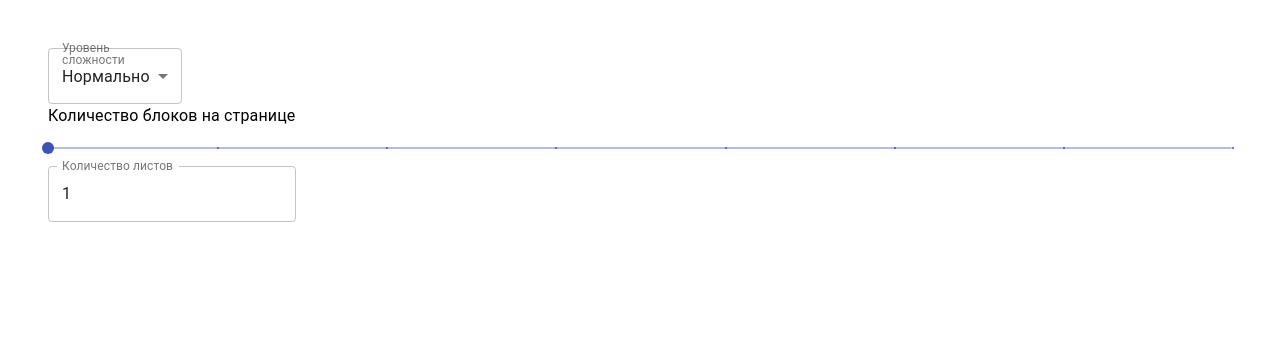
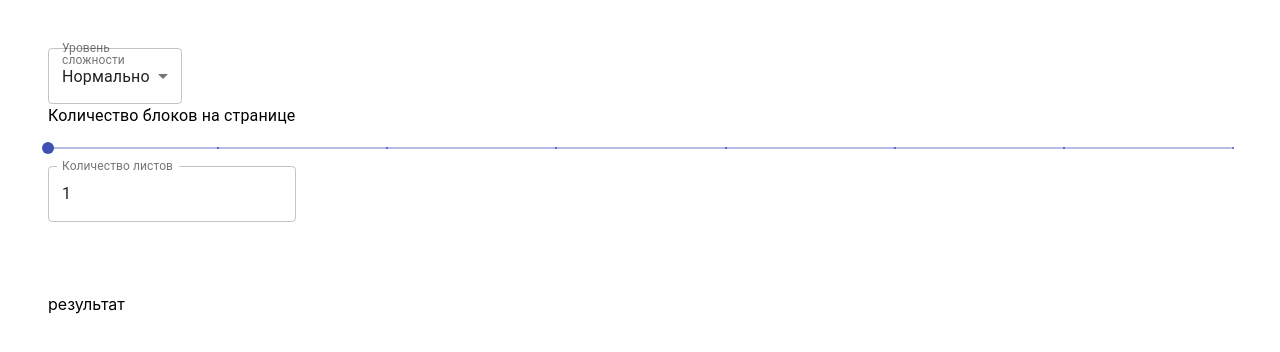
Before and after one commit to Lyrklif/print-sudoku, a React (Create React App) app: page / in a window 1280 px wide. Shown: the top 352 px of the page. Built offline with nearby package versions, Linux system fonts and the light colour scheme.

Commit message:
настройки

```diff
--- a/src/App.js
+++ b/src/App.js
@@ -5,6 +5,9 @@ import {useSelector, useDispatch} from 'react-redux';
 import fluids from "./actions/fluids/fluids";
 
 import SettingsPanel from './components/SettingsPanel';
+import Preview from './components/Preview';
+
+
 
 const App = () => {
   const store = useSelector(state => state);
@@ -14,6 +17,7 @@ const App = () => {
   return (
     <>
       <SettingsPanel />
+      <Preview />
     </>
   )
 };
--- /dev/null
+++ b/src/components/Preview.js
@@ -0,0 +1,35 @@
+import React, {useState} from 'react';
+import {useDispatch, useSelector} from 'react-redux';
+
+import Box from '@material-ui/core/Box';
+import InputLabel from '@material-ui/core/InputLabel';
+import MenuItem from '@material-ui/core/MenuItem';
+import FormControl from '@material-ui/core/FormControl';
+import Select from '@material-ui/core/Select';
+import Typography from '@material-ui/core/Typography';
+import Slider from '@material-ui/core/Slider';
+import TextField from '@material-ui/core/TextField';
+
+import level from '../actions/generatorSettings/level';
+import blocksOnSheet from '../actions/generatorSettings/blocksOnSheet';
+import numberOfSheet from '../actions/generatorSettings/numberOfSheet';
+
+import Sudoku from './Sudoku';
+
+const Preview = () => {
+  const store = useSelector(state => state);
+  const dispatch = useDispatch();
+
+  return (
+    <Box m={3} p={3}>
+результат
+
+      {store.fluids.map((block, index) => {
+        return <Sudoku />
+      })}
+
+    </Box>
+  )
+};
+
+export default Preview;
--- a/src/components/SettingsPanel.js
+++ b/src/components/SettingsPanel.js
@@ -43,7 +43,7 @@ const SettingsPanel = () => {
       </FormControl>
 
 
-      <Typography id="discrete-slider" gutterBottom>
+      <Typography gutterBottom>
         Количество блоков на странице
       </Typography>
       <Slider
--- /dev/null
+++ b/src/components/Sudoku.js
@@ -0,0 +1,30 @@
+import React, {useState} from 'react';
+import {useDispatch, useSelector} from 'react-redux';
+
+import Box from '@material-ui/core/Box';
+import InputLabel from '@material-ui/core/InputLabel';
+import MenuItem from '@material-ui/core/MenuItem';
+import FormControl from '@material-ui/core/FormControl';
+import Select from '@material-ui/core/Select';
+import Typography from '@material-ui/core/Typography';
+import Slider from '@material-ui/core/Slider';
+import TextField from '@material-ui/core/TextField';
+
+import level from '../actions/generatorSettings/level';
+import blocksOnSheet from '../actions/generatorSettings/blocksOnSheet';
+import numberOfSheet from '../actions/generatorSettings/numberOfSheet';
+
+
+const Preview = () => {
+  const store = useSelector(state => state);
+  const dispatch = useDispatch();
+
+  return (
+    <Box >
+      блок
+
+    </Box>
+  )
+};
+
+export default Preview;
```
